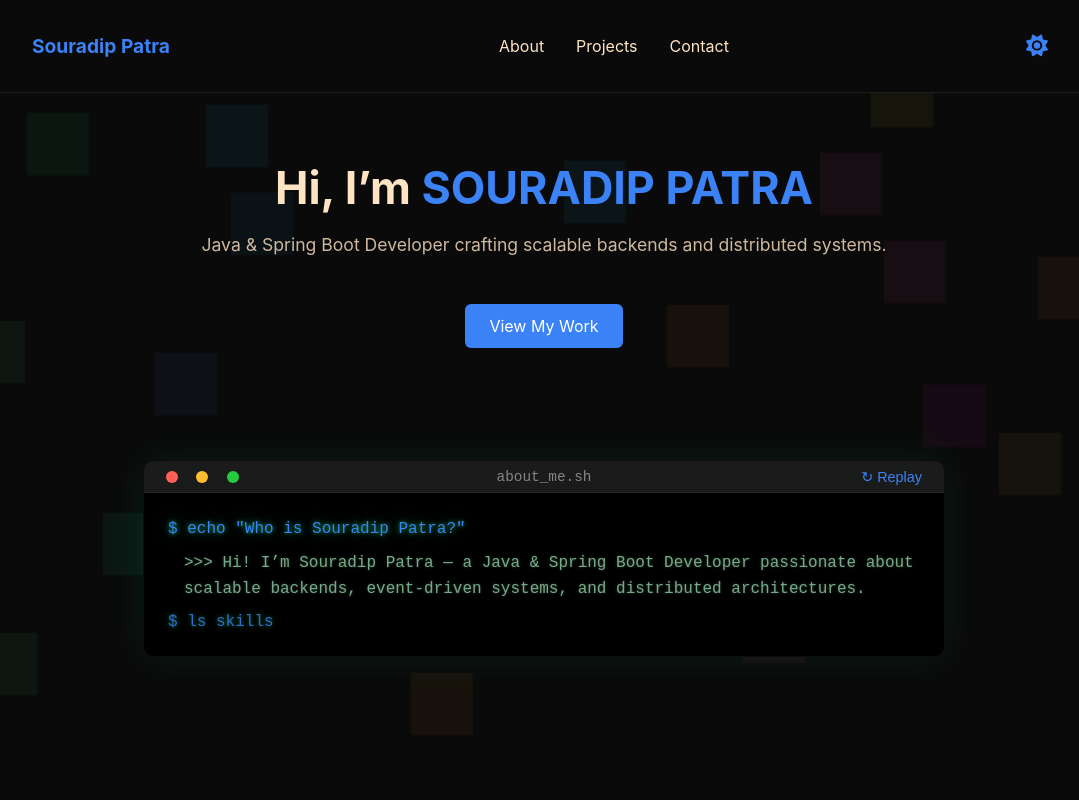
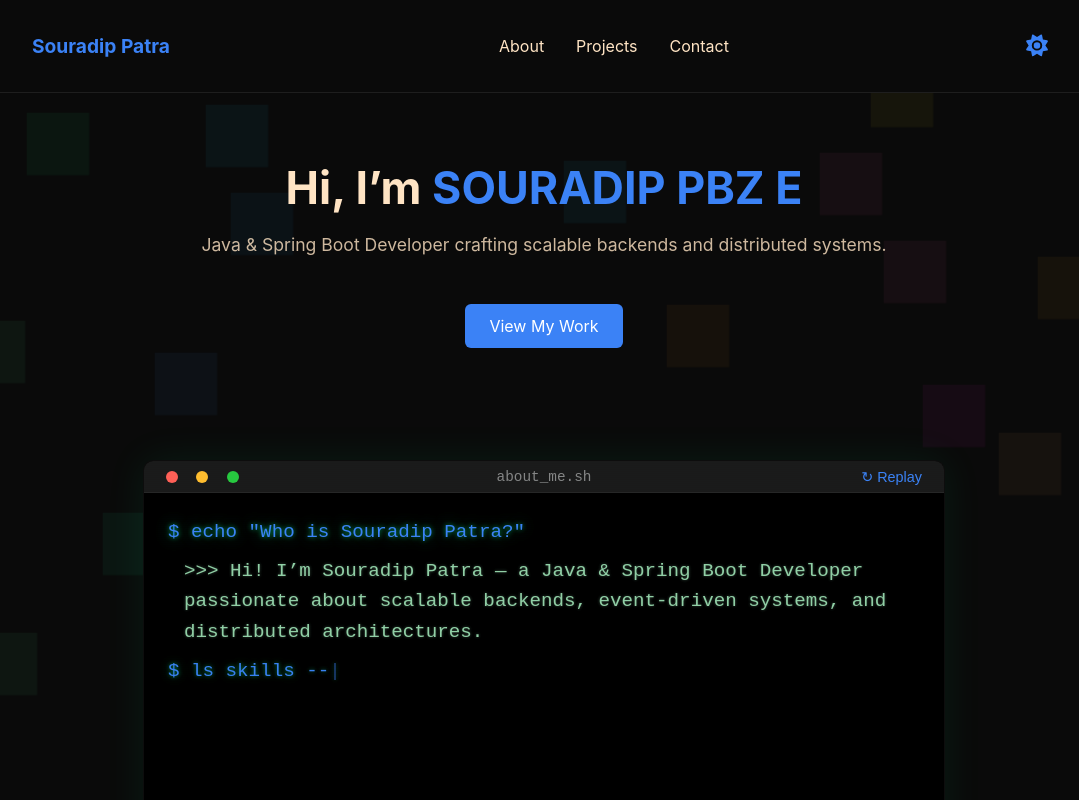
Before and after one commit to SouradipPatra7904/portfolio_v2, a React (Vite) app: page / in a window 1280 px wide. Shown: the top 800 px of the page, without its empty margins (96-1175 px from the left). Built offline with nearby package versions, Linux system fonts and the light colour scheme.

Commit message:
Level 12

```diff
--- a/src/components/AboutTerminal.jsx
+++ b/src/components/AboutTerminal.jsx
@@ -29,8 +29,8 @@ export default function AboutTerminal() {
       output: new Date().toLocaleString(),
     },
     {
-      command: "echo 'Thanks for visiting!'",
-      output: "🚀 Stay curious. Keep building.",
+      command: "terminate && exit",
+      output: "Thanks for visiting!!! Feel free to connect with me on LinkedIn.",
     },
   ];
 
@@ -56,7 +56,7 @@ export default function AboutTerminal() {
   useEffect(() => {
     if (terminalRef.current) {
       const totalHeight = Array.from(terminalRef.current.children).reduce(
-        (sum, el) => sum + el.offsetHeight + 4, // 4px margin-bottom
+        (sum, el) => sum + el.offsetHeight + 10, // 4px margin-bottom
         0
       );
       terminalRef.current.style.height = totalHeight + "px";
--- a/src/components/HeroSection.jsx
+++ b/src/components/HeroSection.jsx
@@ -4,18 +4,17 @@ import "../styles/HeroSection.css";
 const letters = "ABCDEFGHIJKLMNOPQRSTUVWXYZ ";
 
 export default function HeroSection() {
-  const firstNameRef = useRef(null);
-  const lastNameRef = useRef(null);
-  const intervals = useRef([]);
+  const nameRef = useRef(null);
+  const intervalRef = useRef(null);
 
-  const animateName = (spanRef) => {
+  const animateName = () => {
     let iteration = 0;
-    const span = spanRef.current;
+    const span = nameRef.current;
 
-    // Clear previous interval for this span
-    if (spanRef.current.interval) clearInterval(spanRef.current.interval);
+    // Clear any previous interval
+    if (intervalRef.current) clearInterval(intervalRef.current);
 
-    spanRef.current.interval = setInterval(() => {
+    intervalRef.current = setInterval(() => {
       span.innerText = span.dataset.value
         .split("")
         .map((letter, index) => {
@@ -24,30 +23,24 @@ export default function HeroSection() {
         })
         .join("");
 
+      iteration += 1 / 3;
+
       if (iteration >= span.dataset.value.length) {
-        clearInterval(spanRef.current.interval);
+        clearInterval(intervalRef.current);
       }
-
-      iteration += 1 / 3;
     }, 30);
-
-    intervals.current.push(spanRef.current.interval);
   };
 
   useEffect(() => {
     // Initial animation
-    animateName(firstNameRef);
-    animateName(lastNameRef);
+    animateName();
 
     // Loop animation every 5 seconds
-    const loopInterval = setInterval(() => {
-      animateName(firstNameRef);
-      animateName(lastNameRef);
-    }, 5000);
+    const loopInterval = setInterval(animateName, 5000);
 
     return () => {
       clearInterval(loopInterval);
-      intervals.current.forEach((i) => clearInterval(i));
+      clearInterval(intervalRef.current);
     };
   }, []);
 
@@ -56,11 +49,8 @@ export default function HeroSection() {
       <div className="container hero-content">
         <h1 className="hero-title">
           Hi, I’m{" "}
-          <span ref={firstNameRef} data-value="SOURADIP">
-            SOURADIP
-          </span>{" "}
-          <span ref={lastNameRef} data-value="PATRA">
-            PATRA
+          <span ref={nameRef} data-value="SOURADIP PATRA">
+            SOURADIP PATRA
           </span>
         </h1>
         <p className="hero-subtitle">
--- a/src/styles/AboutTerminal.css
+++ b/src/styles/AboutTerminal.css
@@ -9,8 +9,10 @@
 }
 
 .terminal-window {
+    font-size: 1.2rem;
   width: 100%;
   max-width: 800px;
+  height: 560px;
   background-color: #000;
   border-radius: 10px;
   box-shadow: 0 8px 25px rgba(0, 0, 0, 0.3);
```
